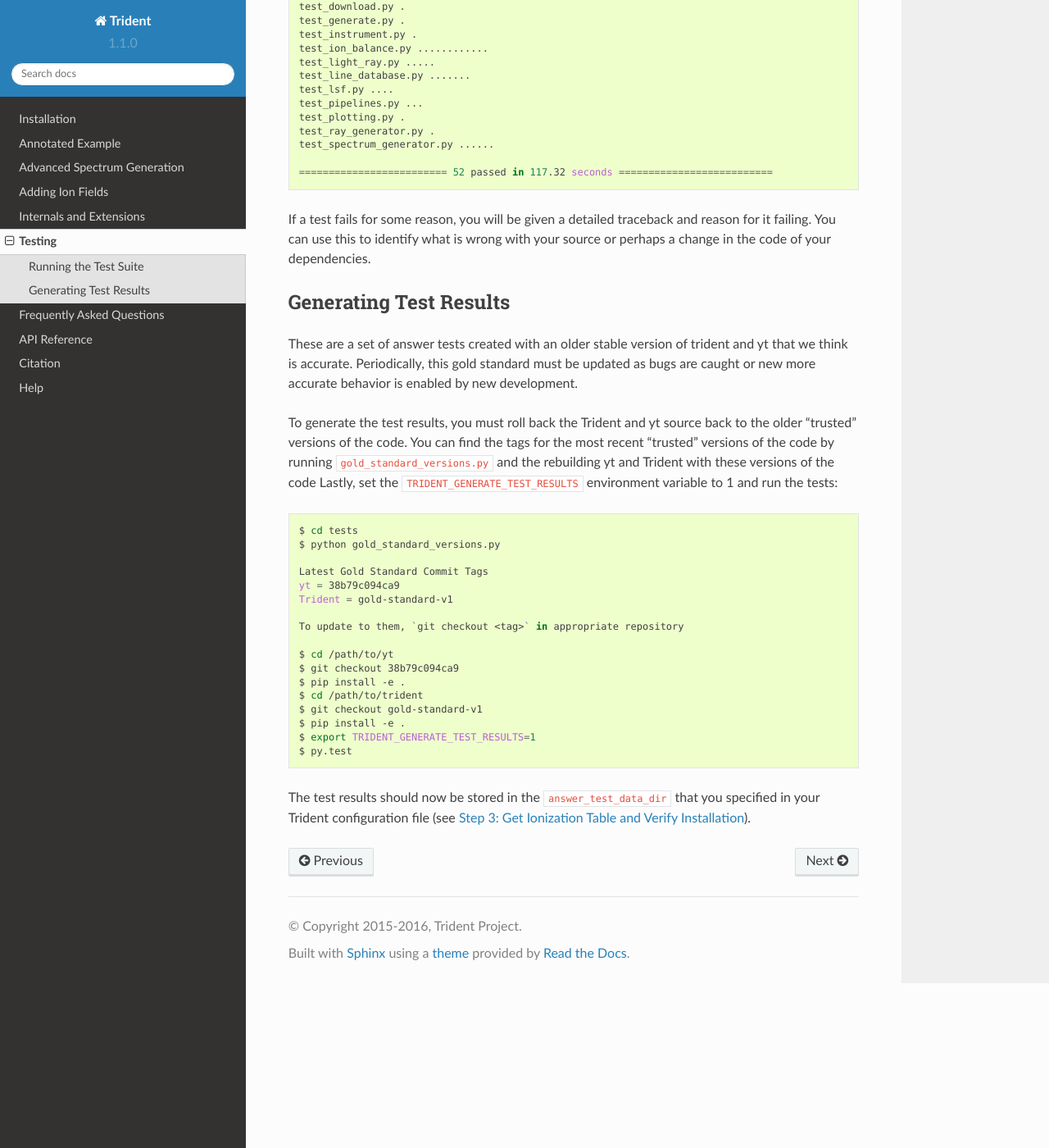
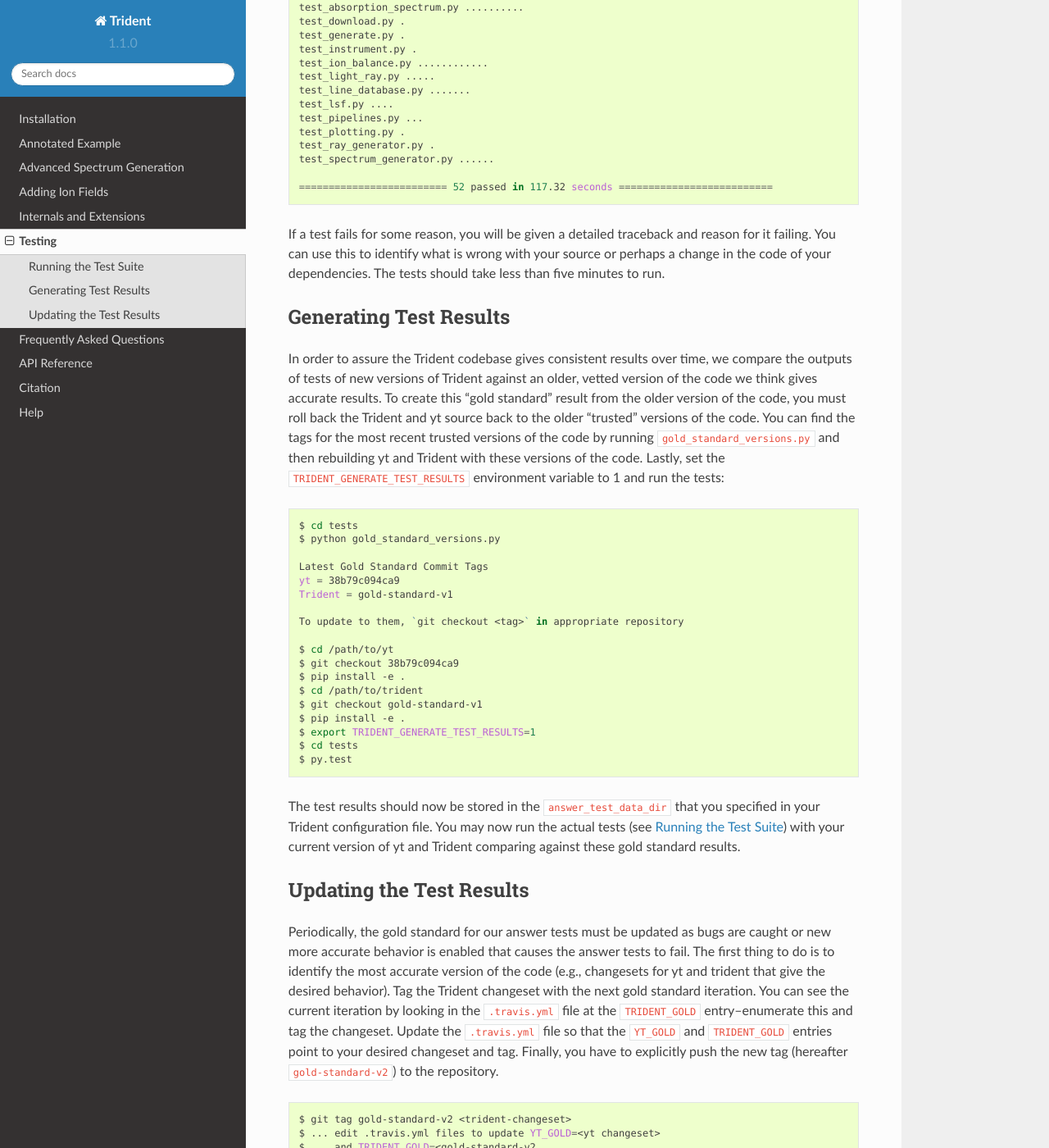
Before and after one commit to trident-project/trident, a Sphinx documentation site: the page built from doc/source/testing.rst, in a window 1280 px wide and 1400 px high, scrolled down 1316 px. Shown: the whole window at 82% size. Built offline with Sphinx 7.4.7 and the Read the Docs theme 2.0.0, drawn with Linux system fonts in a browser that asks for light colours; formulas are drawn with MathJax 3; some of the changed text lies outside the part shown.

Commit message:
Updating the testing docs one last time.

```diff
--- a/doc/source/testing.rst
+++ b/doc/source/testing.rst
@@ -10,6 +10,8 @@ regularly to assure consistency in functionality, but you can run them locally
 too (see below).  The tests consist of a mix of unit tests (tests to assure Trident
 functions don't actively fail) and answer tests (tests comparing newly
 generated results against some old established results to assure consistency).
+
+.. _running-the-tests:
 
 Running the Test Suite
 ----------------------
@@ -37,15 +39,16 @@ The helper script is located in the ``tests`` directory of the Trident source.
    $ python download_test_data.py
 
 If this is your first time running the tests, then you need to generate a
-"gold standard" for the answer tests. See :ref:`generating-answer-tests`
+"gold standard" for the answer tests. Follow :ref:`generating-answer-tests`
 before continuing with running the tests, otherwise your answer tests will
 fail.
 
 Make sure you're on the desired version of yt and trident that you want to
-test and use (usually the tip of the development branch).
+test and use (usually the tip of the development branch i.e., ``master``).
 
 .. code-block:: bash
 
+   $ export TRIDENT_GENERATE_TEST_RESULTS=0
    $ cd /path/to/yt/
    $ git checkout master
    $ pip install -e .
@@ -82,25 +85,23 @@ directory.
 
 If a test fails for some reason, you will be given a detailed traceback and
 reason for it failing.  You can use this to identify what is wrong with your
-source or perhaps a change in the code of your dependencies.
+source or perhaps a change in the code of your dependencies.  The tests should
+take less than five minutes to run.
 
 .. _generating-answer-tests:
 
 Generating Test Results
 -----------------------
 
-These are a set of answer tests created with an older stable version of trident
-and yt that we think is accurate.  Periodically, this gold standard must be
-updated as bugs are caught or new more accurate behavior is enabled by new
-development.
-
-To generate the test results, you must roll back the Trident and yt source back
-to the older "trusted" versions of the code.  You can find the tags for the
-most recent "trusted" versions of the code by running
-``gold_standard_versions.py`` and the rebuilding yt and Trident with these
-versions of the code
-Lastly, set the ``TRIDENT_GENERATE_TEST_RESULTS`` environment variable to 1
-and run the tests:
+In order to assure the Trident codebase gives consistent results over time,
+we compare the outputs of tests of new versions of Trident against an older,
+vetted version of the code we think gives accurate results.  To create this
+"gold standard" result from the older version of the code, you must roll back
+the Trident and yt source back to the older "trusted" versions of the code.
+You can find the tags for the most recent trusted versions of the code by
+running ``gold_standard_versions.py`` and then rebuilding yt and Trident
+with these versions of the code.  Lastly, set the
+``TRIDENT_GENERATE_TEST_RESULTS`` environment variable to 1 and run the tests:
 
 .. code-block:: bash
 
@@ -120,7 +121,37 @@ and run the tests:
    $ git checkout gold-standard-v1
    $ pip install -e .
    $ export TRIDENT_GENERATE_TEST_RESULTS=1
+   $ cd tests
    $ py.test
 
 The test results should now be stored in the ``answer_test_data_dir`` that
-you specified in your Trident configuration file (see :ref:`step-3`).
+you specified in your Trident configuration file. You may now run the actual
+tests (see :ref:`running-the-tests`) with your current version of yt and
+Trident comparing against these gold standard results.
+
+.. _updating-the-test-results:
+
+Updating the Test Results
+--------------------------
+
+Periodically, the gold standard for our answer tests must be updated as bugs
+are caught or new more accurate behavior is enabled that causes the answer
+tests to fail.  The first thing to do
+is to identify the most accurate version of the code (e.g., changesets for
+yt and trident that give the desired behavior).  Tag the Trident changeset with
+the next gold standard iteration.  You can see the current iteration by looking
+in the ``.travis.yml`` file at the ``TRIDENT_GOLD`` entry--enumerate this and
+tag the changeset.  Update the ``.travis.yml`` file so that the ``YT_GOLD`` and
+``TRIDENT_GOLD`` entries point to your desired changeset and tag.  Finally,
+you have to explicitly push the new tag (hereafter ``gold-standard-v2``) to
+the repository.
+
+.. code-block:: bash
+
+   $ git tag gold-standard-v2 <trident-changeset>
+   $ ... edit .travis.yml files to update YT_GOLD=<yt changeset>
+   $ ... and TRIDENT_GOLD=<gold-standard-v2
+   $ git add .travis.yml
+   $ git commit
+   $ git push origin
+   $ git push origin gold-standard-v2
```
